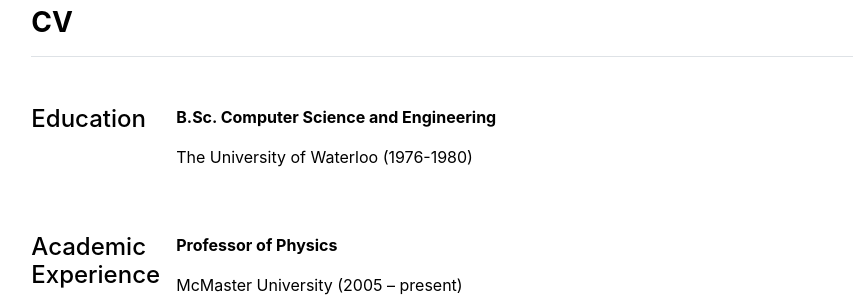
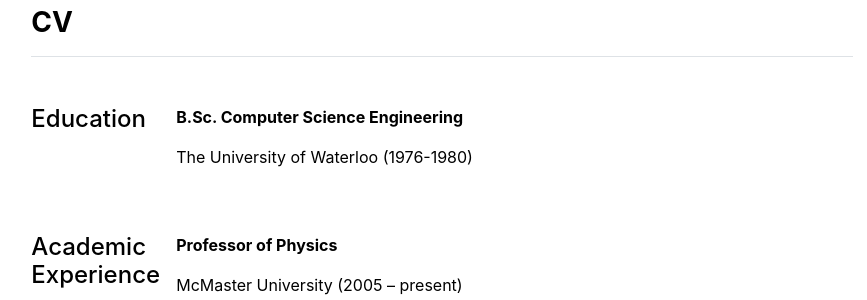
Before and after one commit to stackbit-projects/parallel-tiger-95a47, a Jekyll site: the page built from cv.md, in a window 1280 px wide. Shown: the part 167-467 px from the top of the page, without its empty margins (198-1065 px from the left). Built offline with Jekyll 4.4.1, drawn with Linux system fonts in a browser that asks for light colours.

Commit message:
education.yml: updated title in items

```diff
--- a/_data/cv/education.yml
+++ b/_data/cv/education.yml
@@ -1,2 +1,2 @@
-- title: B.Sc. Computer Science and Engineering
+- title: B.Sc. Computer Science Engineering
   description: The University of Waterloo (1976-1980)
```
